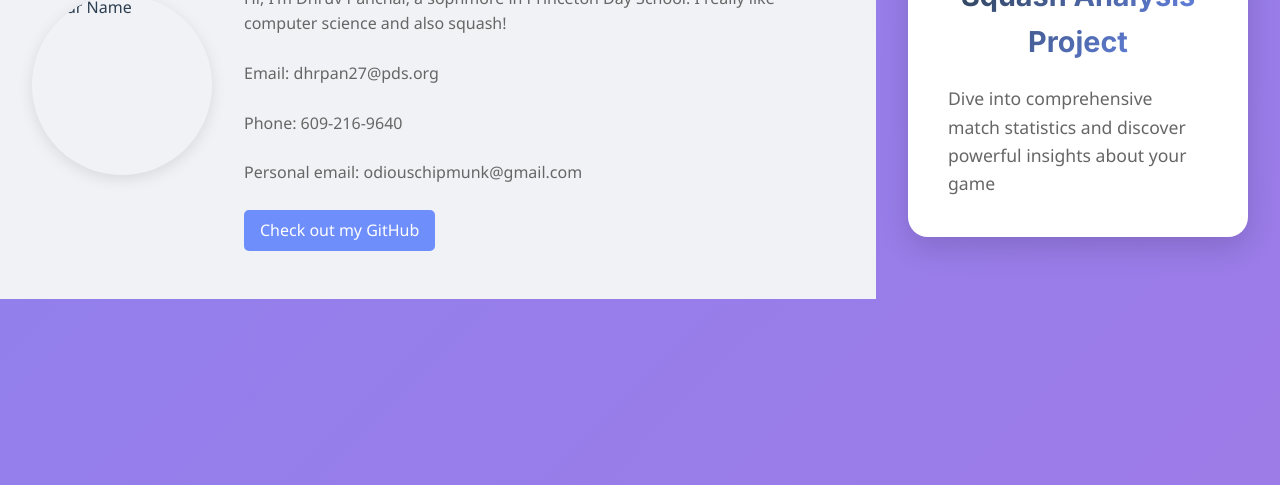
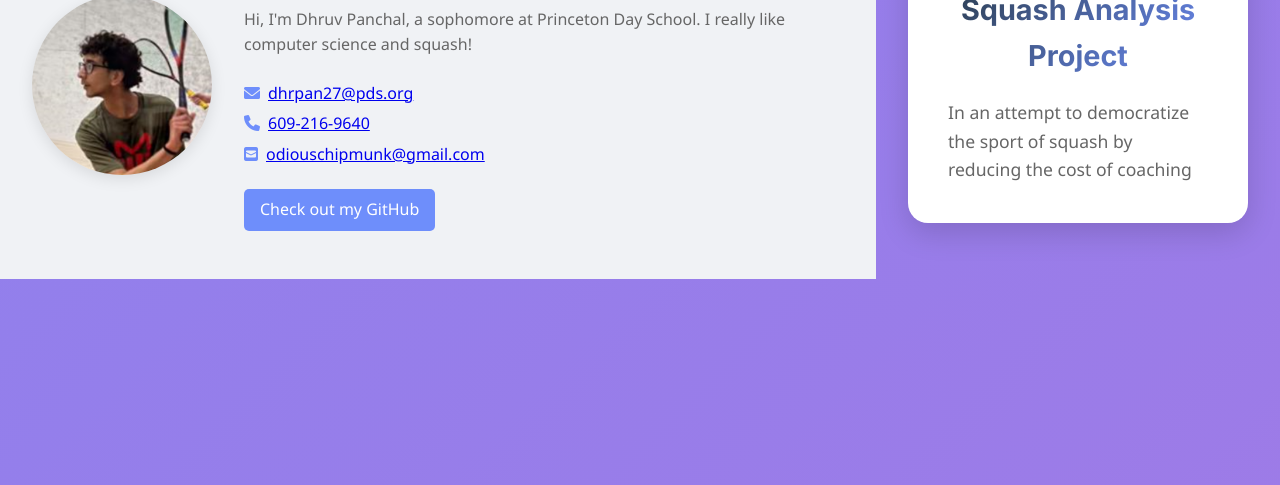
Before and after one commit to odiouschipmunk/odiouschipmunk.github.io, a plain HTML site: page home.html in a window 1280 px wide. Shown: the part 315-800 px from the top of the page. Drawn offline with Linux system fonts and the light colour scheme.

Commit message:
maybe done?

```diff
--- a/home.html
+++ b/home.html
@@ -68,13 +68,16 @@
 
     <!-- Introduction Section -->
     <div class="introduction-section">
-        <img src="assets/myself2.jpg" alt="Your Name" class="profile-picture" loading="lazy">
+        <img src="assets/myself2.png" alt="Your Name" class="profile-picture" loading="lazy">
         <div class="introduction-text">
-            <h1>Home site</h1>
-            <p>Hi, I'm Dhruv Panchal, a sophmore in Princeton Day School. I really like computer science and also squash!</p>
-            <p>Email: dhrpan27@pds.org</p>
-            <p>Phone: 609-216-9640</p>
-            <p>Personal email: odiouschipmunk@gmail.com</p>
+            <h1>Home Site</h1>
+            <p>Hi, I'm Dhruv Panchal, a sophomore at Princeton Day School. I really like computer science and squash!</p>
+            <!-- Contact Information -->
+            <ul class="contact-info">
+                <li><i class="fas fa-envelope"></i> <a href="mailto:dhrpan27@pds.org">dhrpan27@pds.org</a></li>
+                <li><i class="fas fa-phone"></i> <a href="tel:6092169640">609-216-9640</a></li>
+                <li><i class="fas fa-envelope-square"></i> <a href="mailto:odiouschipmunk@gmail.com">odiouschipmunk@gmail.com</a></li>
+            </ul>
             <a href="https://github.com/odiouschipmunk" target="_blank" class="github-link">Check out my GitHub</a>
         </div>
     </div>
@@ -82,7 +85,7 @@
     <div class="tile-container">
         <a href="index.html" class="project-tile">
             <h2>Squash Analysis Project</h2>
-            <p>Dive into comprehensive match statistics and discover powerful insights about your game</p>
+            <p>In an attempt to democratize the sport of squash by reducing the cost of coaching</p>
         </a>
     </div>
 
--- a/styles/main.css
+++ b/styles/main.css
@@ -192,7 +192,7 @@ html {
 
 /* Content styles */
 .content {
-    padding-top: 60px;
+    padding-top: 80px;
     max-width: 1400px;
     margin: 0 auto;
 }
@@ -476,3 +476,33 @@ p, li {
 .github-link:hover {
     background: var(--accent-secondary);
 }
+
+/* Contact Information Styles */
+.contact-info {
+    list-style: none;
+    padding: 0;
+    margin-bottom: 1.5rem;
+    display: flex;
+    flex-direction: column;
+    gap: 0.5rem;
+}
+
+.contact-info li {
+    display: flex;
+    align-items: center;
+    font-size: 1rem;
+    color: var(--text-secondary);
+}
+
+.contact-info li i {
+    margin-right: 0.5rem;
+    color: var(--accent-primary);
+}
+
+/* Responsive Contact Info */
+@media (max-width: 768px) {
+    .contact-info {
+        flex-direction: column;
+        align-items: center;
+    }
+}
```
Also changed, not shown: index.html (+2 -0 lines).
